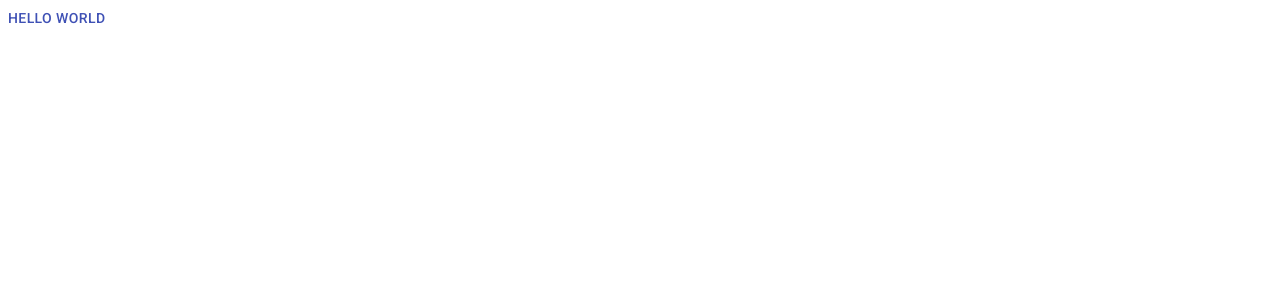
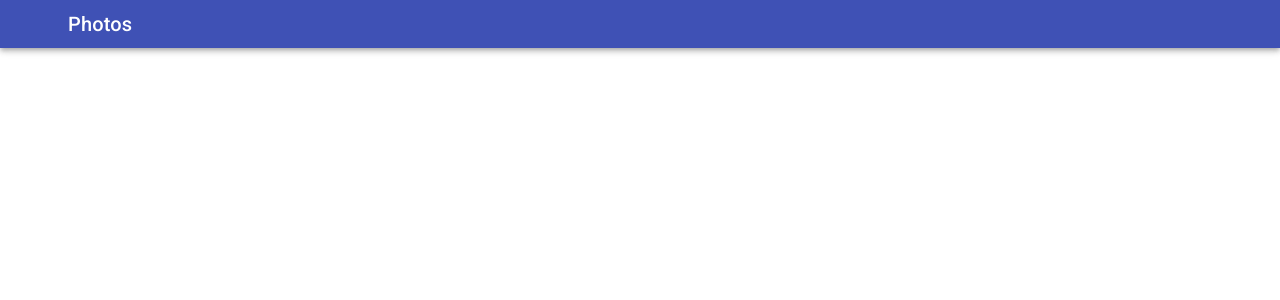
Before and after one commit to FlynnOwen/aware-automaton, a React (Create React App) app in the folder flynn-website/: page / in a window 1280 px wide. Shown: the top 300 px of the page. Built offline with nearby package versions, Linux system fonts and the light colour scheme.

Commit message:
add docs for structure

```diff
--- a/flynn-website/package.json
+++ b/flynn-website/package.json
@@ -4,6 +4,7 @@
   "private": true,
   "dependencies": {
     "@material-ui/core": "^4.12.4",
+    "@mui/icons-material": "^5.10.9",
     "@testing-library/jest-dom": "^5.16.5",
     "@testing-library/react": "^13.4.0",
     "@testing-library/user-event": "^13.5.0",
--- a/flynn-website/src/App.js
+++ b/flynn-website/src/App.js
@@ -1,9 +1,43 @@
 import './App.css';
-import { Button } from '@material-ui/core';
+import { AppBar, IconButton, MenuItem, Toolbar, Typography } from '@material-ui/core';
 
 
 function App() {
-  return <Button color="primary">Hello World</Button>;
+  // <Navbar/>
+  // <div>
+  // <profile img/>
+  // <Contact card/>
+  // </div>
+  // <div>
+  // <experience-list>
+  // <experience/>
+  // <experience/>
+  // </experience-list>
+  // </div>
+  // <div>
+  // <education-list>
+  // <education/>
+  // <education/>
+  // </education-list>
+  // </div>
+  // <div>
+  // <project-grid>
+  // <project-card>
+  // <project-card>
+  // <project-card>
+  // </project-grid>
+  // </div>
+
+  return (<AppBar position="static">
+    <Toolbar variant="dense">
+      <IconButton edge="start" color="inherit" aria-label="menu" sx={{ mr: 2 }}>
+        <MenuItem />
+      </IconButton>
+      <Typography variant="h6" color="inherit" component="div">
+        Photos
+      </Typography>
+    </Toolbar>
+  </AppBar>);
 }
 
 export default App;
```
Also changed, not shown: 1 other file (tests, documents, lock files or other folders).
